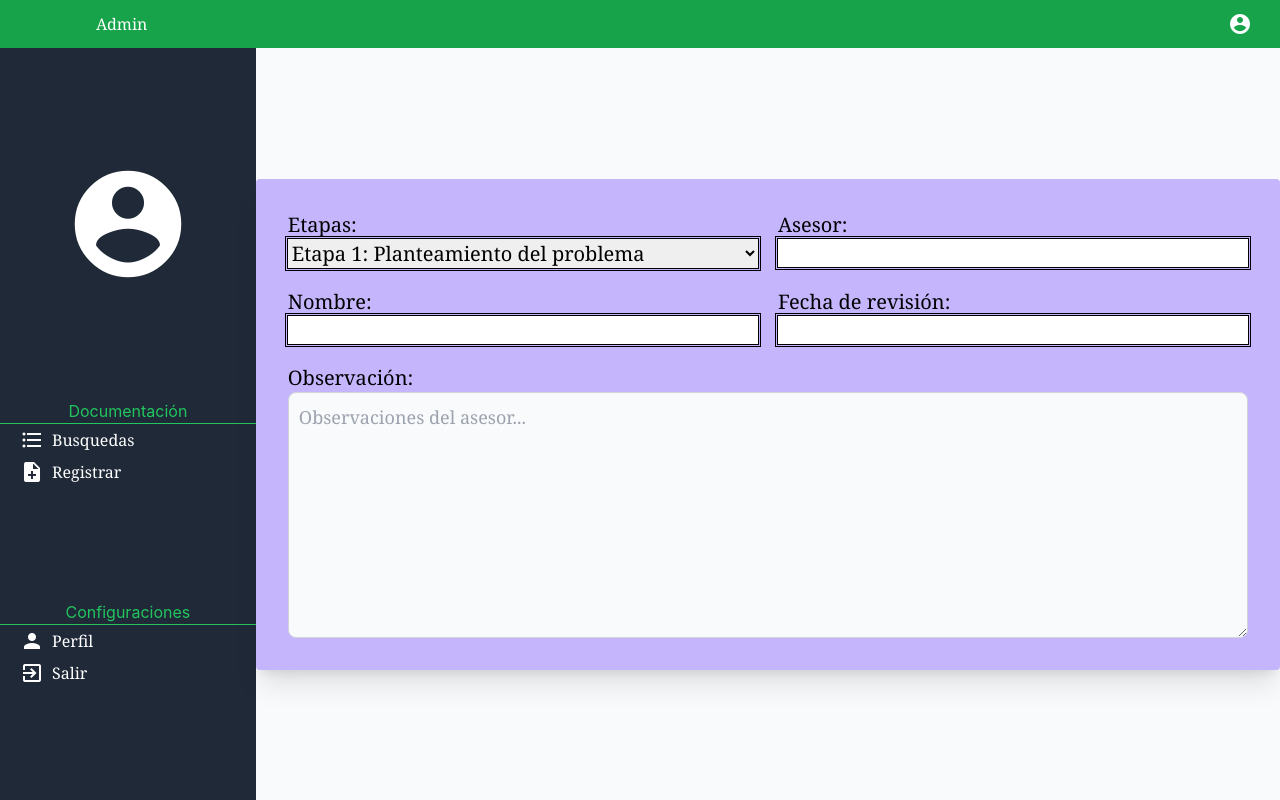
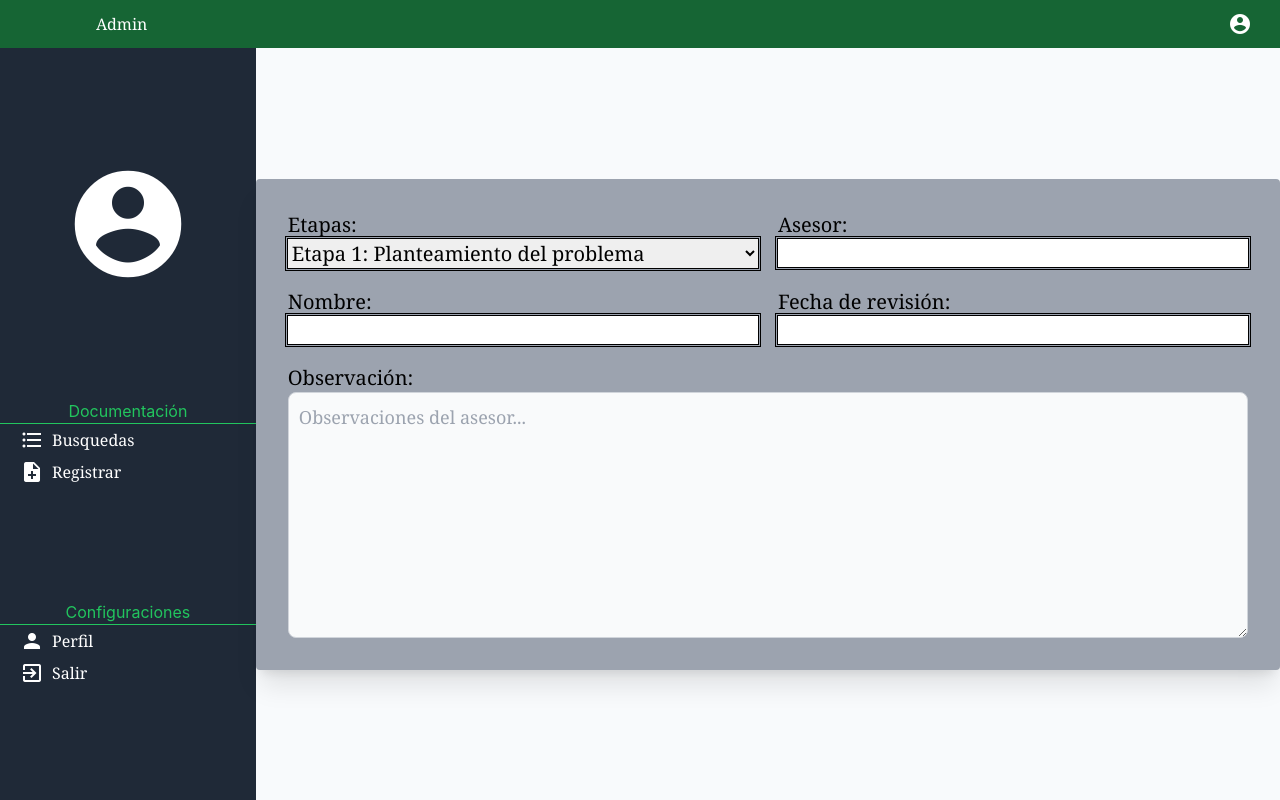
Before and after one commit to JazOki/Modular2, a Next.js app: page /dashboard_busquedas in a window 1280 px wide. Built offline with nearby package versions, Linux system fonts and the light colour scheme.

Commit message:
change colors or hrefs

```diff
--- a/components/LayoutAdmin.jsx
+++ b/components/LayoutAdmin.jsx
@@ -5,7 +5,7 @@ import { privatePage } from "../lib/ironSessionConfig";
 const LayoutAdmin = ({ children, nombre, user, estado, codigo }) => {
   return (
     <div className="flex flex-col w-screen h-screen">
-      <header className="px-5 bg-green-600 text-right h-12 flex items-center justify-between">
+      <header className="px-5 bg-green-800 text-right h-12 flex items-center justify-between">
         <p className="ml-5 text-white font-serif flex text-center items-start px-14">
           Admin
         </p>
--- a/components/LayoutDocente.jsx
+++ b/components/LayoutDocente.jsx
@@ -41,7 +41,7 @@ const LayoutD = ({ children, nombre, codigo }) => {
             <p className="text-purple-500 justify-center border-b border-purple-500 flex items-center">
               Configuraciones
             </p>
-            <SidebarButtonD nombre="Perfil" icono="person" />
+            <SidebarButtonD href="/dashboard_perfild" nombre="Perfil" icono="person" />
             <SidebarButtonD nombre="Salir" icono="exit_to_app" />
           </div>
         </aside>
--- a/components/SidebarButtonA.jsx
+++ b/components/SidebarButtonA.jsx
@@ -3,7 +3,7 @@ import Link from "next/link";
 const SidebarButtonA = ({ nombre, icono, href }) => {
   return (
     <Link href={href || "/dashboard_a"}>
-      <a className="hover:bg-green-400 w-full flex items-center px-5 h-8">
+      <a className="hover:bg-green-800 w-full flex items-center px-5 h-8">
       <span className="text-white mr-2 material-icons">{icono}</span>
       <span className="text-white font-serif  flex items-center">
         {nombre}
--- a/components/SidebarButtonD.jsx
+++ b/components/SidebarButtonD.jsx
@@ -2,7 +2,7 @@ import Link from "next/link";
 
 const SidebarButtonD = ({ nombre, icono, href }) => {
   return (
-    <Link href={href || "/dashboard_consultasd"}>
+    <Link href={href || "/dashboard_d"}>
       <a className="hover:bg-purple-400 w-full flex items-center px-5 h-8">
         <span className="text-white mr-2 material-icons">{icono}</span>
         <span className="text-white font-serif  flex items-center">
--- a/pages/dashboard_busquedas.jsx
+++ b/pages/dashboard_busquedas.jsx
@@ -4,7 +4,7 @@ const Registros = () => {
   return (
     <Layout>
       <div className="flex items-center justify-center h-full font-serif text-left text-xl bg-slate-50">
-        <div className="bg-violet-300 rounded shadow-xl">
+        <div className="bg-gray-400 rounded shadow-xl">
           <form>
             <div className="grid grid-cols-2 gap-5 p-6 md:p-8 text-center md:text-left">
               <div className="w-full flex flex-col justify-end">
--- a/pages/index.jsx
+++ b/pages/index.jsx
@@ -127,7 +127,7 @@ export const getServerSideProps = privatePage((context) => {
       case "alumno":
         return {
           redirect: {
-            destination: "/dashboard_a",//cambiar
+            destination: "/dashboard_d",//cambiar
             permanent: false,
           },
         };
```
